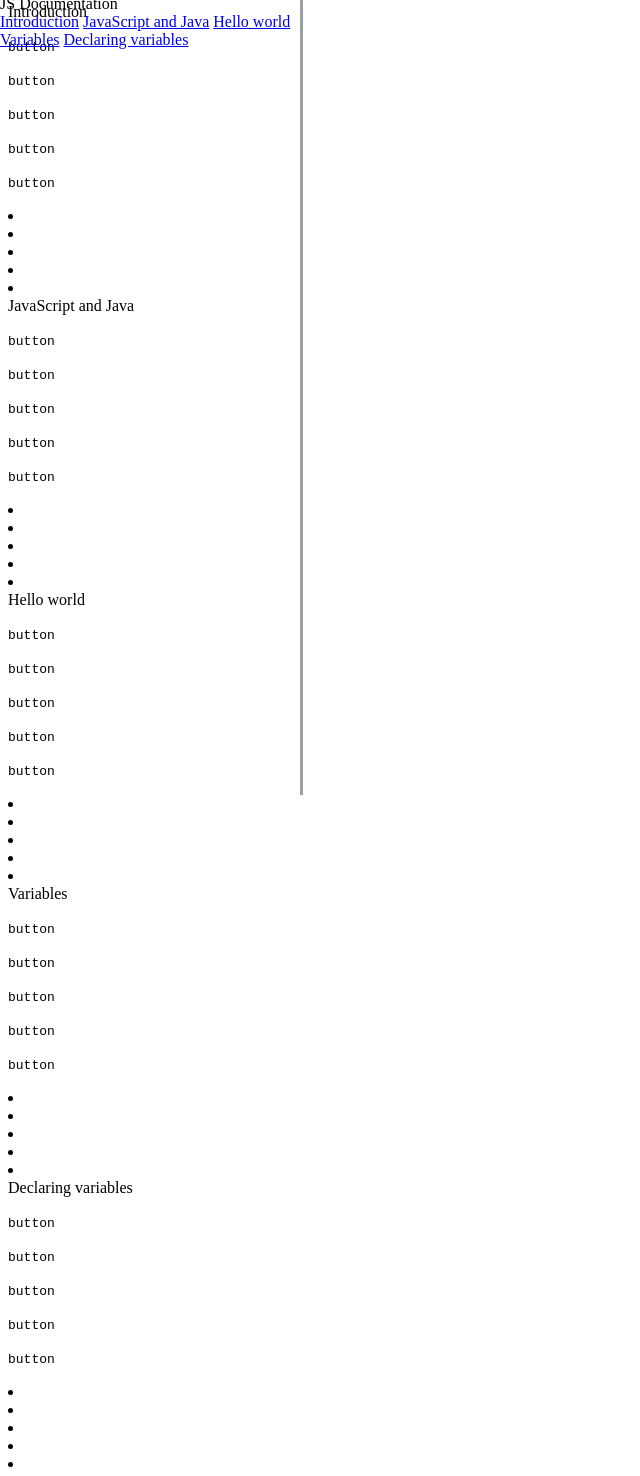
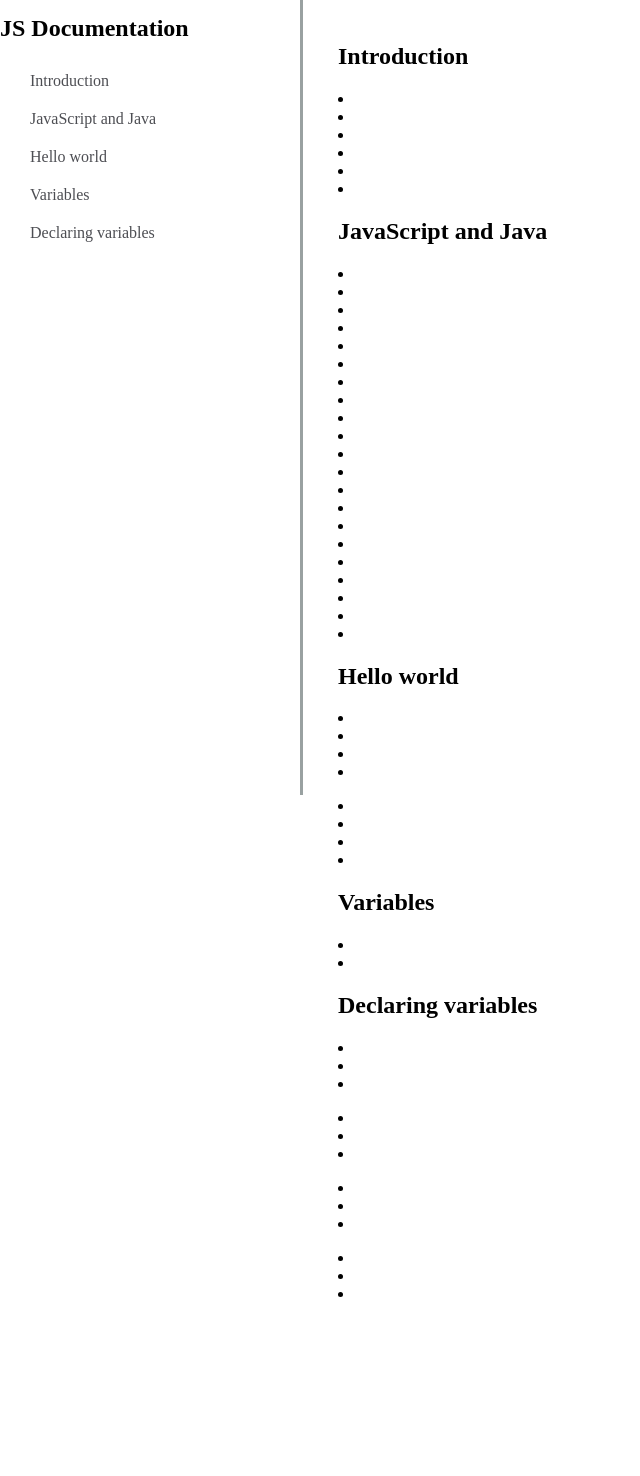
Before and after one commit to ReAliens/microversabdoo, a plain HTML site: page index.html in a window 1280 px wide. Shown: the part 5-1481 px from the top of the page, without its empty margins (0-640 px from the left). After the commit the page ends 1328 px from the top, so only its background shows below. Drawn offline with Linux system fonts and the light colour scheme.

Commit message:
fix 2 bugs in this project

```diff
--- a/css/style.css
+++ b/css/style.css
@@ -1,7 +1,8 @@
 #main-doc {
-  height: 100%;
-  width: 100%;
-  scroll-behavior: smooth;
+    position: absolute;
+    margin-left: 310px;
+    padding: 20px;
+    margin-bottom: 110px;
 }
 
 .main-section {
@@ -19,6 +20,21 @@
     border-color: rgba(0, 22, 22, 0.4);
 }
 
+#navbar a {
+    display: block;
+    padding: 10px 30px;
+    color: #4d4e53;
+    text-decoration: none;
+    cursor: pointer;
+}
+
+.header {
+    color: black;
+    margin: 10px;
+    text-align: center;
+    font-size: 1.8em;
+}
+
 @media screen and (max-width: 720px) {
     body {
         background-color: lightgreen;
--- a/index.html
+++ b/index.html
@@ -9,105 +9,147 @@
   <body>
     <script src="https://cdn.freecodecamp.org/testable-projects-fcc/v1/bundle.js"></script>
     <nav id="navbar">
-      <header>JS Documentation</header>
-      <a class="nav-link" href="#intro">Introduction</a>
-      <a class="nav-link" href="#javascript">JavaScript and Java</a>
-      <a class="nav-link" href="#hello">Hello world</a>
-      <a class="nav-link" href="#var">Variables</a>
-      <a class="nav-link" href="#declaring">Declaring variables</a>
+      <header class="nav-header"><h1>JS Documentation</h1></header>
+      <a class="nav-link" href="#introduction">Introduction</a>
+      <a class="nav-link" href="#javaScript_and_java">JavaScript and Java</a>
+      <a class="nav-link" href="#hello_world">Hello world</a>
+      <a class="nav-link" href="#variables">Variables</a>
+      <a class="nav-link" href="#declaring_variables">Declaring variables</a>
     </nav>
-    <div id="main-doc">
-      <section id="Introduction" class="main-section">
-        <header id="intro">Introduction</header>
-        <p><code>button</code></p>
-        <p><code>button</code></p>
-        <p><code>button</code></p>
-        <p><code>button</code></p>
-        <p><code>button</code></p>
+    <main id="main-doc">
+      <section id="introduction" class="main-section">
+        <header><h1>Introduction</h1></header>
         <p></p>
         <p></p>
         <p></p>
         <p></p>
         <p></p>
+        <p></p>
+        <p></p>
+        <code> </code>
+        <code> </code>
+        <code> </code>
+        <code> </code>
+        <code> </code>
+        <p></p>
+        <p></p>
+        <p></p>
+        <p></p>
+        <p></p>
+        <p></p>
+        <p></p>
+        <code> </code>
+        <code> </code>
+        <code> </code>
+        <code> </code>
+        <code> </code>
+        <li></li>
         <li></li>
         <li></li>
         <li></li>
         <li></li>
         <li></li>
       </section>
-      <section id="JavaScript_and_Java" class="main-section">
-        <header id="javascript">JavaScript and Java</header>
-        <p><code>button</code></p>
-        <p><code>button</code></p>
-        <p><code>button</code></p>
-        <p><code>button</code></p>
-        <p><code>button</code></p>
-        <p></p>
-        <p></p>
-        <p></p>
-        <p></p>
-        <p></p>
+      <section id="javaScript_and_java" class="main-section">
+        <header><h1>JavaScript and Java</h1></header>
+        <code> </code>
+        <code> </code>
+        <code> </code>
+        <li></li>
+        <li></li>
+        <code> </code>
+        <code> </code>
+        <code> </code>
+        <li></li>
+        <li></li>
+        <li></li>
+        <code> </code>
+        <li></li>
+        <li></li>
+        <code> </code>
+        <code> </code>
+        <code> </code>
+        <li></li>
+        <li></li>
+        <li></li>
+        <li></li>
+        <code> </code>
+        <code> </code>
+        <code> </code>
+        <li></li>
+        <li></li>
+        <li></li>
+        <li></li>
+        <code> </code>
+        <code> </code>
+        <code> </code>
+        <li></li>
         <li></li>
         <li></li>
         <li></li>
         <li></li>
         <li></li>
       </section>
-      <section id="Hello_world" class="main-section">
-        <header id="hello">Hello world</header>
-        <p><code>button</code></p>
-        <p><code>button</code></p>
-        <p><code>button</code></p>
-        <p><code>button</code></p>
-        <p><code>button</code></p>
+      <section id="hello_world" class="main-section">
+        <header><h1>Hello world</h1></header>
         <p></p>
         <p></p>
         <p></p>
+        <code> </code>
+        <code> </code>
+        <li></li>
+        <li></li>
+        <li></li>
+        <li></li>
         <p></p>
         <p></p>
-        <li></li>
+        <p></p>
+        <code> </code>
+        <code> </code>
         <li></li>
         <li></li>
         <li></li>
         <li></li>
       </section>
-      <section id="Variables" class="main-section">
-        <header id="var">Variables</header>
-        <p><code>button</code></p>
-        <p><code>button</code></p>
-        <p><code>button</code></p>
-        <p><code>button</code></p>
-        <p><code>button</code></p>
+      <section id="variables" class="main-section">
+        <header><h1>Variables</h1></header>
         <p></p>
         <p></p>
         <p></p>
+        <code> </code>
+        <code> </code>
+        <code> </code>
+        <code></code>
         <p></p>
+        <p></p>
+        <p></p>
+        <code> </code>
+        <code> </code>
+        <code> </code>
+        <code></code>
+        <li></li>
+        <li></li>
+      </section>
+      <section id="declaring_variables" class="main-section">
+        <header><h1>Declaring variables</h1></header>
         <p></p>
         <li></li>
         <li></li>
         <li></li>
-        <li></li>
-        <li></li>
-      </section>
-      <section id="Declaring_variables" class="main-section">
-        <header id="declaring">Declaring variables</header>
-        <p><code>button</code></p>
-        <p><code>button</code></p>
-        <p><code>button</code></p>
-        <p><code>button</code></p>
-        <p><code>button</code></p>
-        <p></p>
-        <p></p>
-        <p></p>
-        <p></p>
         <p></p>
         <li></li>
         <li></li>
+        <li></li>
+        <p></p>
+        <li></li>
+        <li></li>
+        <li></li>
+        <p></p>
         <li></li>
         <li></li>
         <li></li>
       </section>
       <script src="js/index.js"></script>
-    </div>
+    </main>
   </body>
 </html>
```
Lines whose indentation alone changed are shown as unchanged.
